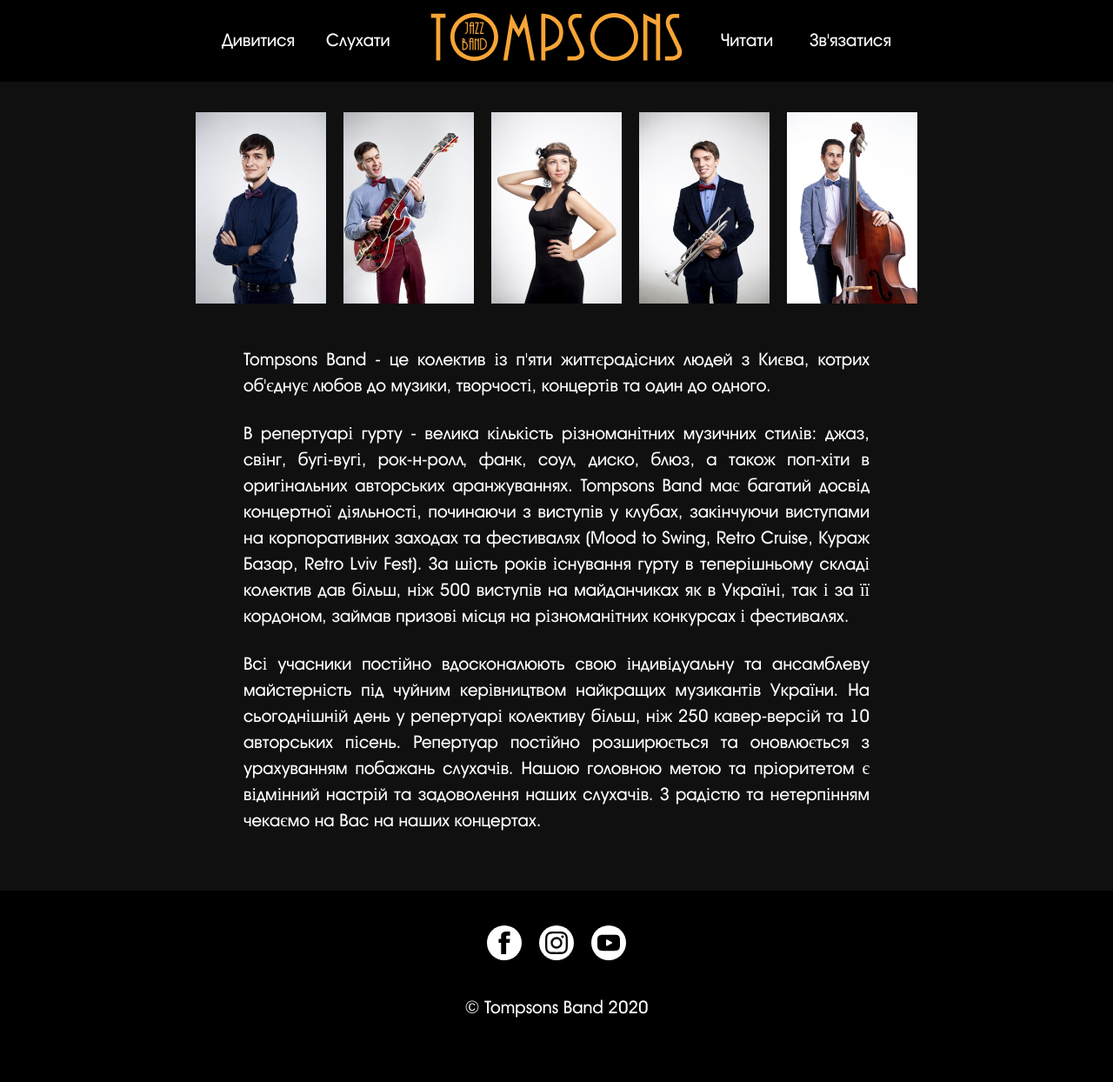
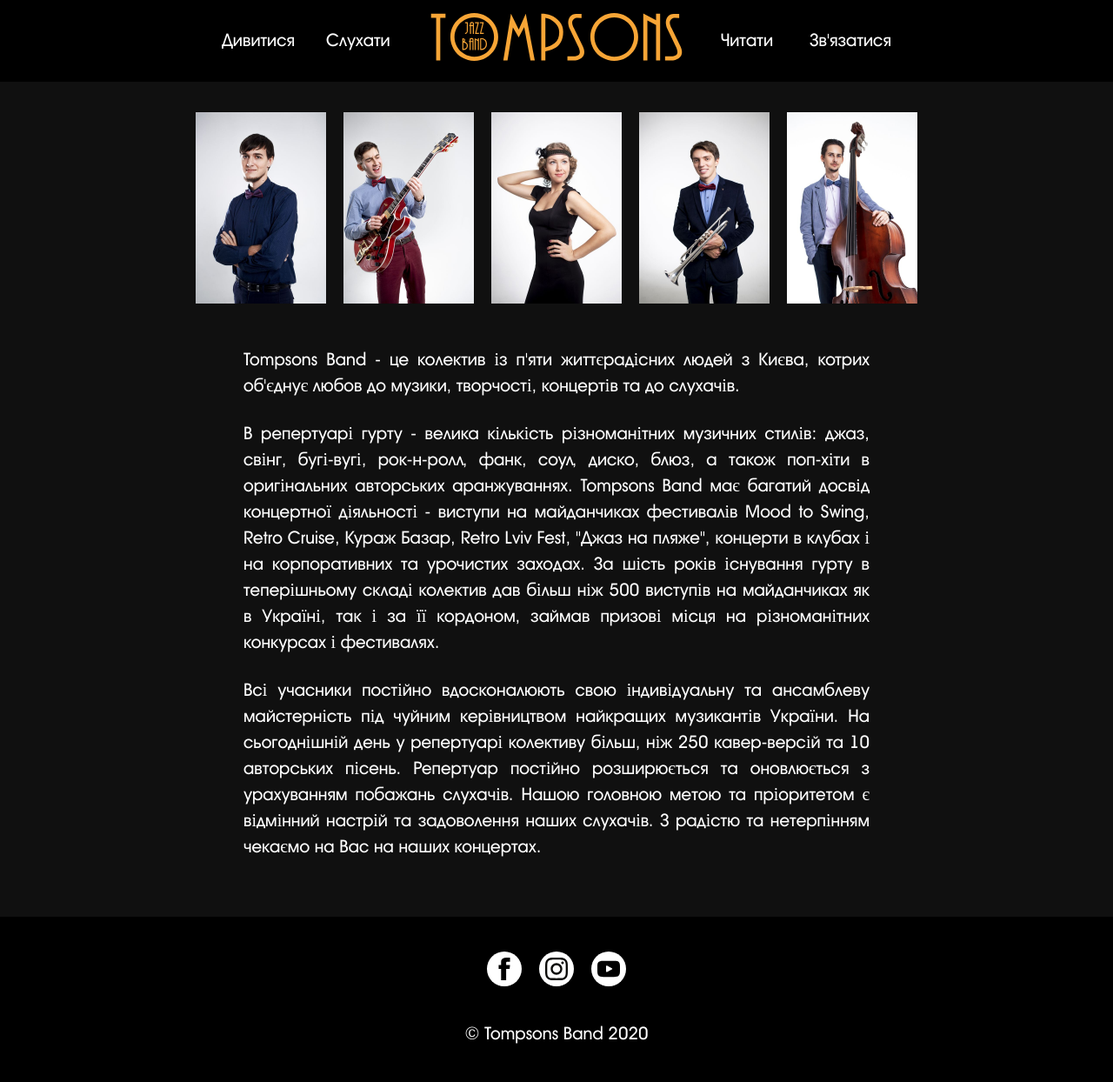
Before and after one commit to oleksii-ponomarov/tompsonsband, a Jekyll site: the page built from read.md, in a window 1280 px wide. Shown: the whole page at 87% size. Built offline with Jekyll 4.4.1, drawn with Linux system fonts in a browser that asks for light colours; before the commit the page ends 1214 px from its top, so only the background shows below that.

Commit message:
'About' text edits

```diff
--- a/_layouts/read.html
+++ b/_layouts/read.html
@@ -53,8 +53,8 @@
 			</a>
 
 			<div class="text-wrapper">
-				<p class="read-about">Tompsons Band - це колектив із п'яти життєрадісних людей з Києва, котрих об'єднує любов до музики, творчості, концертів та один до одного.</p>
-				<p class="read-about">В репертуарі гурту - велика кількість різноманітних музичних стилів: джаз, свінг, бугі-вугі, рок-н-ролл, фанк, соул, диско, блюз, а також поп-хіти в оригінальних авторських аранжуваннях. Tompsons Band має багатий досвід концертної діяльності, починаючи з виступів у клубах, закінчуючи виступами на корпоративних заходах та фестивалях (Mood to Swing, Retro Cruise, Кураж Базар, Retro Lviv Fest). За шість років існування гурту в теперішньому складі колектив дав більш, ніж 500 виступів на майданчиках як в Україні, так і за її кордоном, займав призові місця на різноманітних конкурсах і фестивалях.</p>
+				<p class="read-about">Tompsons Band - це колектив із п'яти життєрадісних людей з Києва, котрих об'єднує любов до музики, творчості, концертів та до слухачів.</p>
+				<p class="read-about">В репертуарі гурту - велика кількість різноманітних музичних стилів: джаз, свінг, бугі-вугі, рок-н-ролл, фанк, соул, диско, блюз, а також поп-хіти в оригінальних авторських аранжуваннях. Tompsons Band має багатий досвід концертної діяльності - виступи на майданчиках фестивалів Mood to Swing, Retro Cruise, Кураж Базар, Retro Lviv Fest, "Джаз на пляже", концерти в клубах і на корпоративних та урочистих заходах. За шість років існування гурту в теперішньому складі колектив дав більш ніж 500 виступів на майданчиках як в Україні, так і за її кордоном, займав призові місця на різноманітних конкурсах і фестивалях.</p>
 				<p class="read-about">Всі учасники постійно вдосконалюють свою індивідуальну та ансамблеву майстерність під чуйним керівництвом найкращих музикантів України. На сьогоднішній день у репертуарі колективу більш, ніж 250 кавер-версій та 10 авторських пісень. Репертуар постійно розширюється та оновлюється з урахуванням побажань слухачів. Нашою головною метою та пріоритетом є відмінний настрій та задоволення наших слухачів. З радістю та нетерпінням чекаємо на Вас на наших концертах.</p>
       </div>
     </main>
```
